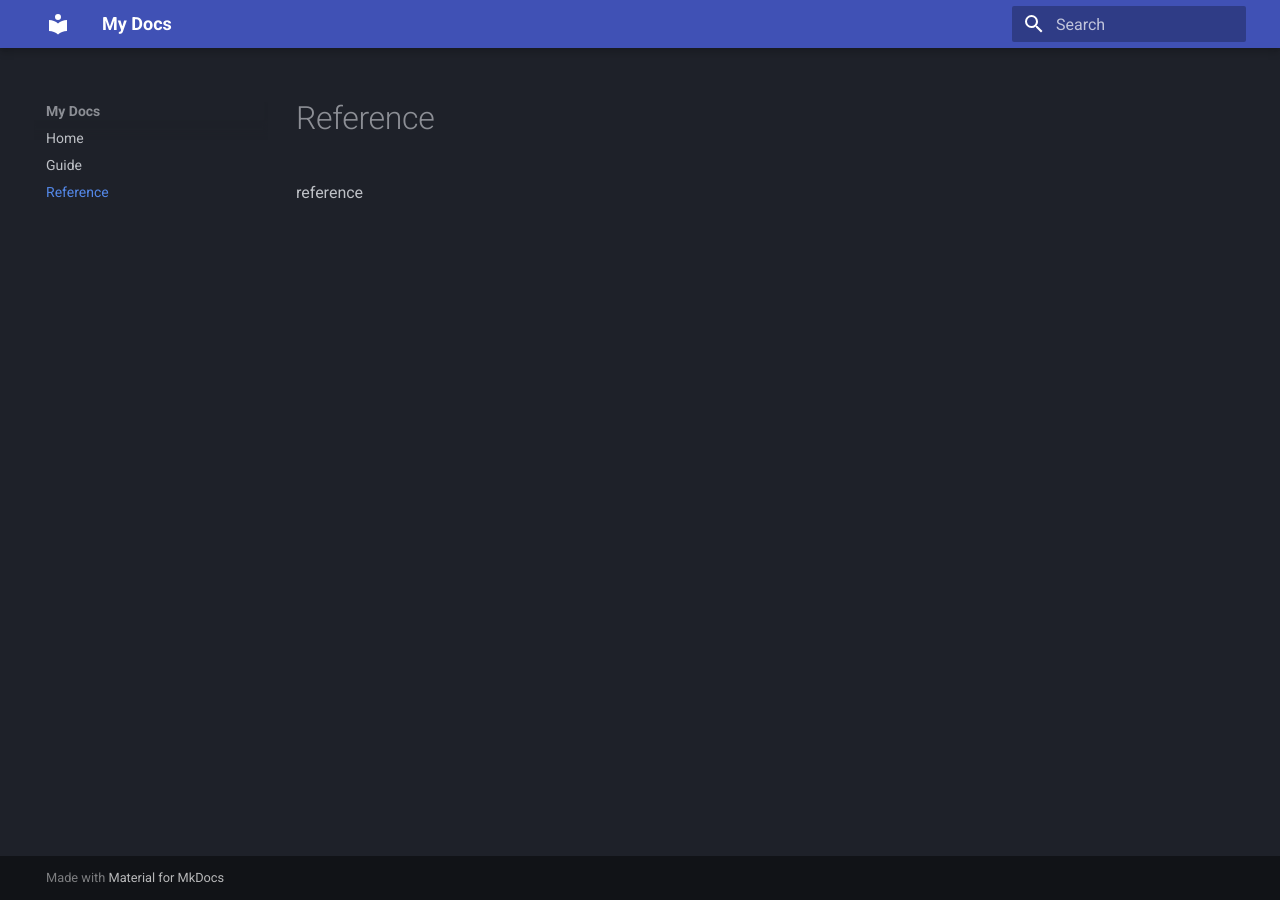
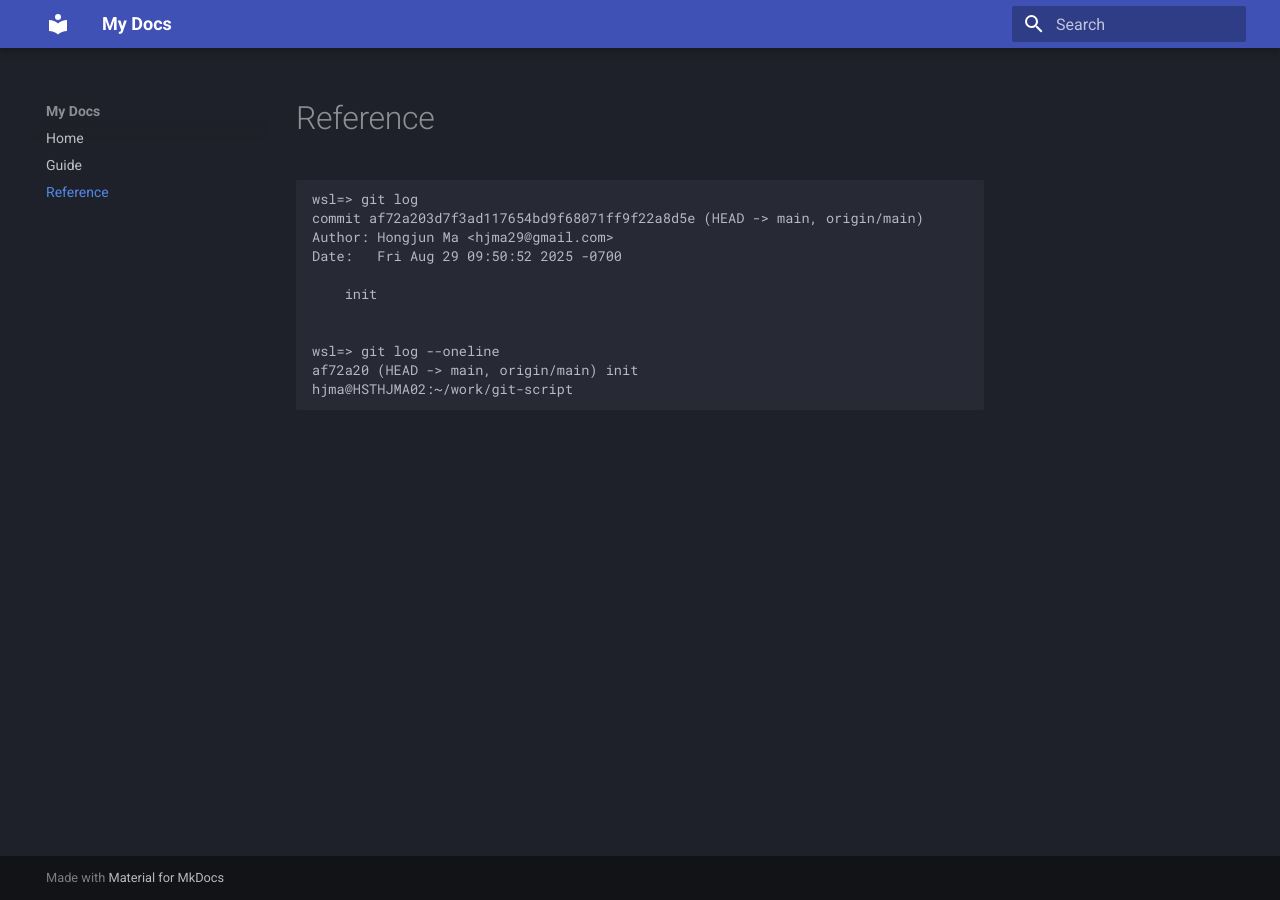
Before and after one commit to hjma29/grafana-prometheus-hpe-greenlake-com-nvidia, an MkDocs documentation site: the page built from docs/reference.md, in a window 1280 px wide. Built offline with MkDocs 1.6.1 and Material for MkDocs 9.7.7, drawn with Linux system fonts in a browser that asks for light colours.

Commit message:
250911-18:38 on hj-air15

````diff
--- a/docs/reference.md
+++ b/docs/reference.md
@@ -1 +1,13 @@
-reference
+``` bash
+wsl=> git log
+commit af72a203d7f3ad117654bd9f68071ff9f22a8d5e (HEAD -> main, origin/main)
+Author: Hongjun Ma <hjma29@gmail.com>
+Date:   Fri Aug 29 09:50:52 2025 -0700
+
+    init
+
+
+wsl=> git log --oneline
+af72a20 (HEAD -> main, origin/main) init
+hjma@HSTHJMA02:~/work/git-script
+```
````
